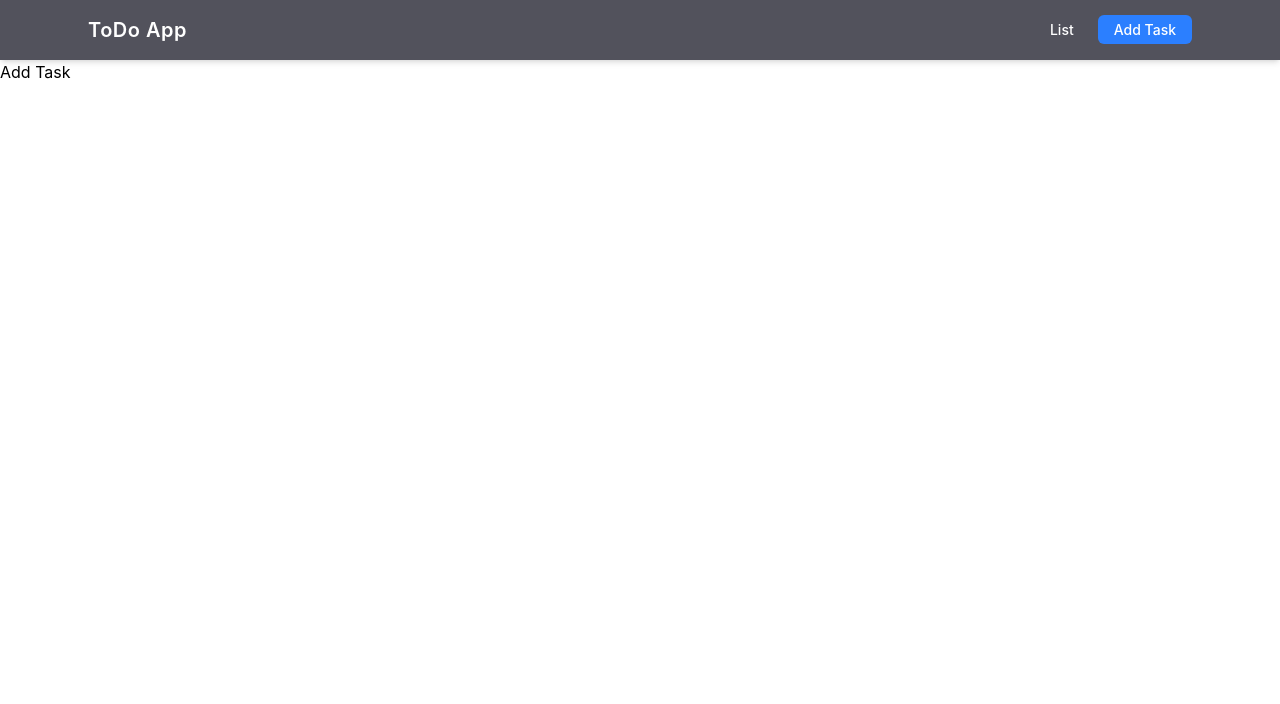
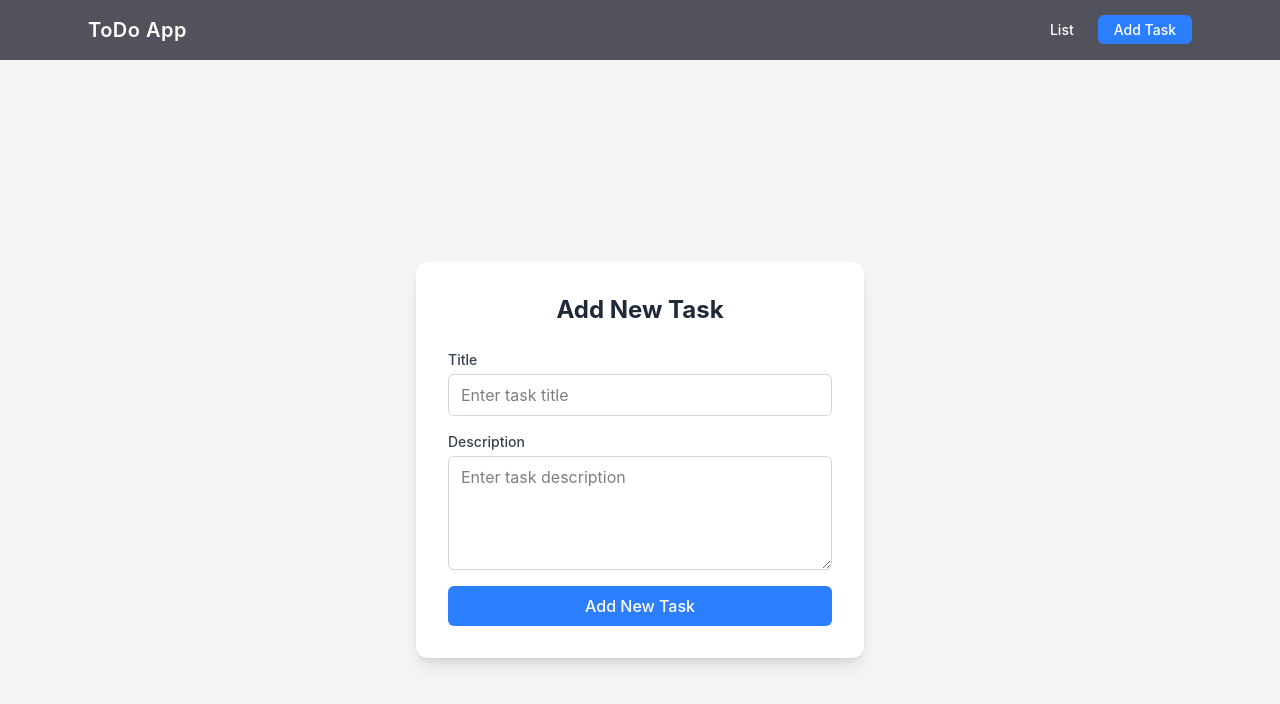
Before and after one commit to talha125-git/Todo-app, a React app in the folder frontend/: page /add in a window 1280 px wide. Shown: the top 704 px of the page. Built offline with nearby package versions, Linux system fonts and the light colour scheme; the HTML template or start-up script is replaced by a standard one.

Commit message:
Add Add-task design

```diff
--- a/frontend/src/App.jsx
+++ b/frontend/src/App.jsx
@@ -2,6 +2,7 @@ import { useState } from 'react'
 import './App.css'
 import Navbar from './componants/Navbar'
 import { Route, Routes } from 'react-router-dom'
+import AddTask from './componants/AddTask'
 
 function App() {
   return (
@@ -9,7 +10,7 @@ function App() {
     <Navbar/>
     <Routes>
       <Route path='/' element={<h1>Task List</h1>} />
-      <Route path='/add' element={<h1>Add Task </h1>} />
+      <Route path='/add' element={<AddTask/>} />
     </Routes>
     </>
   )
--- /dev/null
+++ b/frontend/src/componants/AddTask.jsx
@@ -0,0 +1,45 @@
+import React from 'react'
+
+const AddTask = () => {
+    return (
+        <div className="min-h-screen flex items-center justify-center bg-gray-100 p-6">
+
+            <div className="bg-white shadow-lg rounded-xl w-full max-w-md p-8">
+                <h1 className="text-2xl font-bold text-gray-800 mb-6 text-center"> Add New Task </h1>
+
+                <form className="flex flex-col gap-4">
+                    <div className="flex flex-col">
+                        <label className="text-sm font-medium text-gray-700 mb-1">  Title </label>
+                        <input
+                            type="text"
+                            name="title"
+                            placeholder="Enter task title"
+                            className="border border-gray-300 rounded-md px-3 py-2 focus:outline-none focus:ring-2 focus:ring-blue-500"
+                        />
+                    </div>
+
+                    <div className="flex flex-col">
+                        <label className="text-sm font-medium text-gray-700 mb-1"> Description </label>
+                        <textarea
+                            name="description"
+                            placeholder="Enter task description"
+                            rows="4"
+                            className="border border-gray-300 rounded-md px-3 py-2 focus:outline-none focus:ring-2 focus:ring-blue-500"
+                        ></textarea>
+                    </div>
+
+                    <button
+                        type="submit"
+                        className="bg-blue-500 text-white py-2 rounded-md font-medium hover:bg-blue-600 transition duration-200"
+                    >
+                        Add New Task
+                    </button>
+
+                </form>
+            </div>
+
+        </div>
+    )
+}
+
+export default AddTask
```
Also changed, not shown: 1 other file (tests, documents, lock files or other folders).
